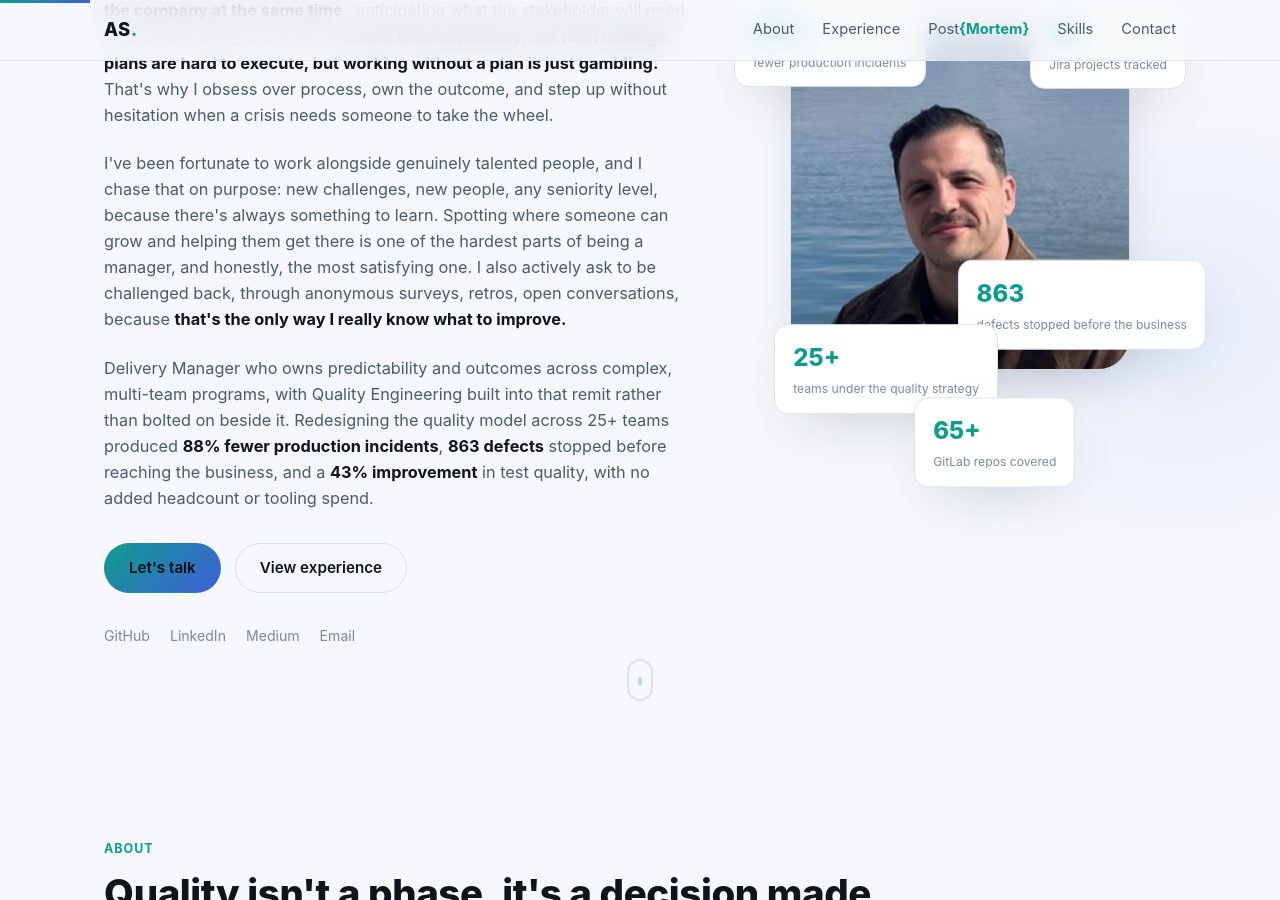
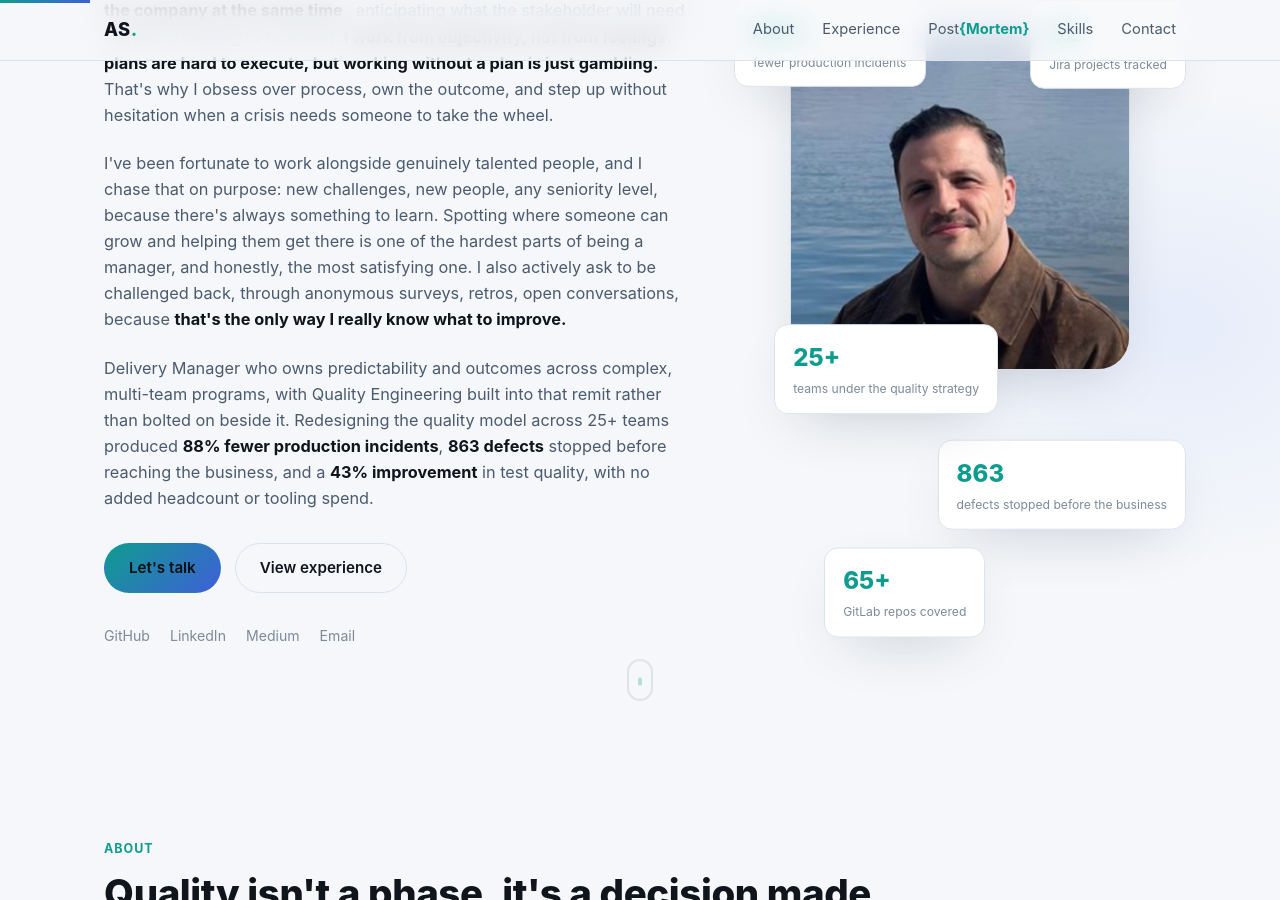
Before and after one commit to alejandrosierraariasDev/alejandrosierraariasDev, a Jekyll site: the page built from index.html, in a window 1280 px wide and 900 px high, scrolled down 390 px. Built offline with Jekyll 4.4.1, drawn with Linux system fonts in a browser that asks for light colours.

Commit message:
Move the 863 stat card further below the face, fix overlap/clip risk
Repositions the bottom stat-card cluster (863/25+/65+) using purely
vertical stacking instead of mixed left/right offsets, since the
hero-media column's width shifts across breakpoints and was causing
cards to overlap or clip at medium viewport widths. Verified no
overlaps or edge-clipping across 921-1440px.

```diff
--- a/css/style.css
+++ b/css/style.css
@@ -333,10 +333,10 @@ p{ margin: 0; }
   margin-top: 2px;
 }
 .stat-card-1{ top: -10px; left: -10px; animation-delay: 0s; }
-.stat-card-2{ bottom: 40px; right: -30px; animation-delay: 1.5s; }
+.stat-card-2{ bottom: -140px; right: -10px; animation-delay: 1.5s; }
 .stat-card-3{ bottom: -30px; left: 30px; animation-delay: 3s; }
 .stat-card-4{ top: -10px; right: -10px; animation-delay: 0.75s; }
-.stat-card-5{ bottom: -100px; left: 170px; animation-delay: 2.25s; }
+.stat-card-5{ bottom: -250px; left: 80px; animation-delay: 2.25s; }
 
 @keyframes float{
   0%, 100%{ transform: translateY(0); }
```
